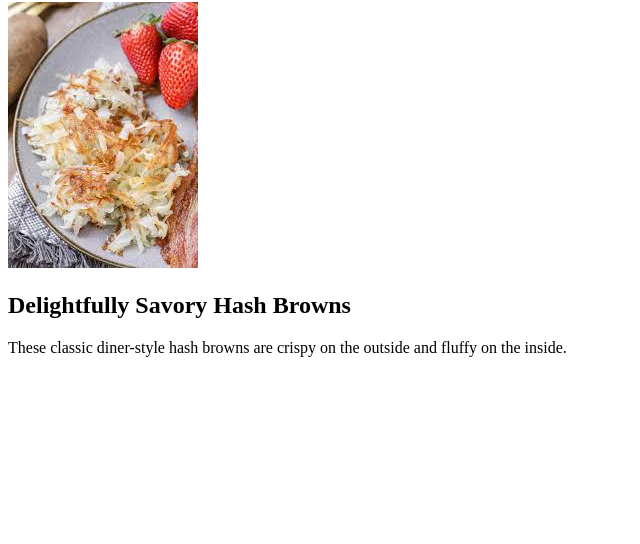
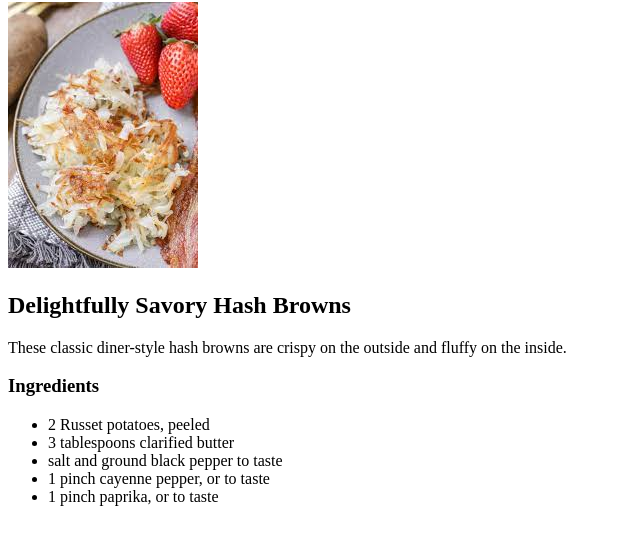
Before and after one commit to Scrogi/odin-recipes, a plain HTML site: page recipes/hashbrown.html in a window 1280 px wide. Shown: the part 78-622 px from the top of the page, without its empty margins (0-640 px from the left). Drawn offline with Linux system fonts and the light colour scheme.

Commit message:
Add ingredients h3 and ul

```diff
--- a/recipes/hashbrown.html
+++ b/recipes/hashbrown.html
@@ -17,5 +17,14 @@
         <p>These classic diner-style hash browns are
         crispy on the outside and fluffy on the inside.</p>
 
+        <h3>Ingredients</h3>
+        <ul>
+            <li>2 Russet potatoes, peeled</li>
+            <li>3 tablespoons clarified butter</li>
+            <li>salt and ground black pepper to taste</li>
+            <li>1 pinch cayenne pepper, or to taste</li>
+            <li>1 pinch paprika, or to taste</li>
+        </ul>
+
     </body>
 </html>
```
